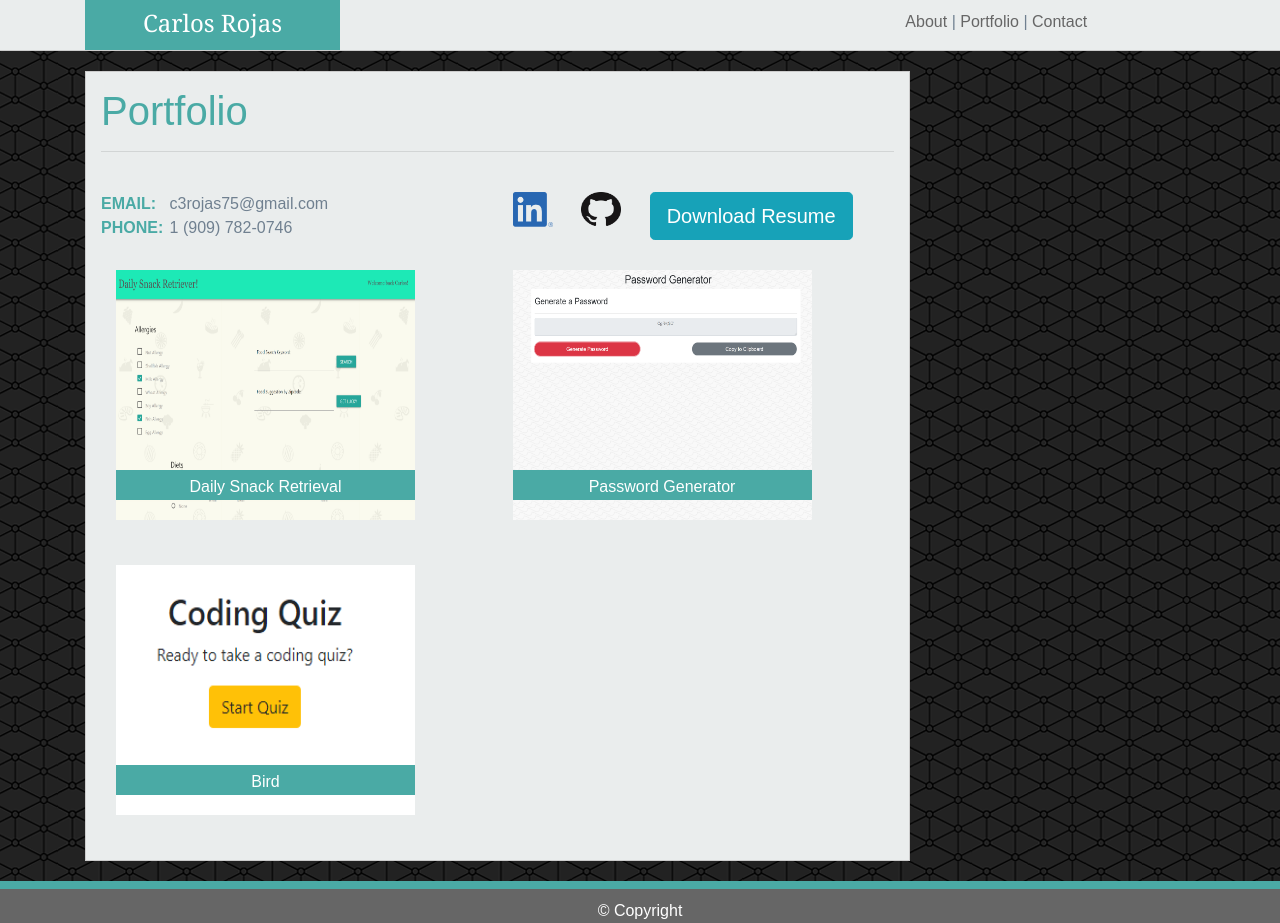
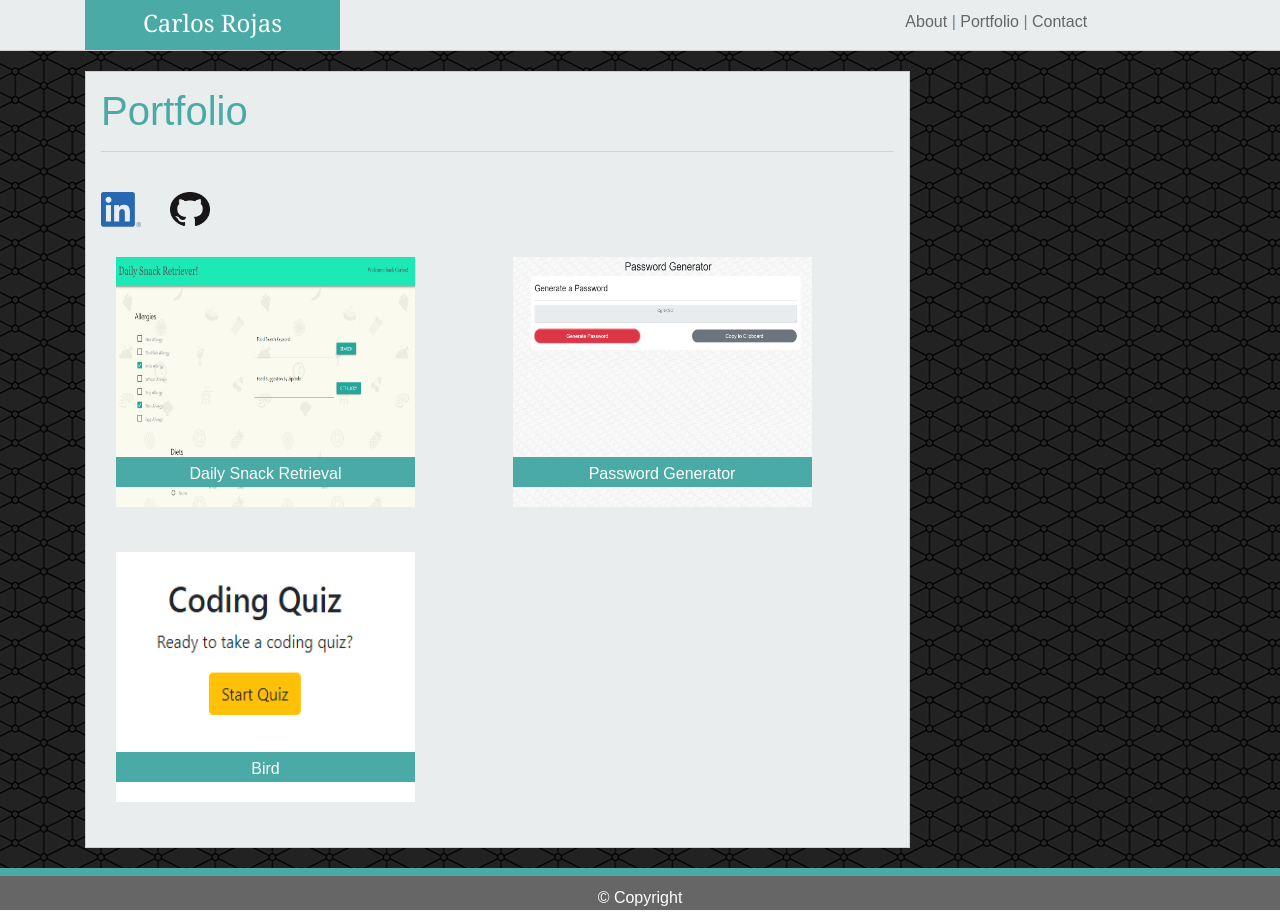
Before and after one commit to Carlos-Rojas-CA/Carlos-Rojas-CA.github.io, a plain HTML site: page portfolio.html in a window 1280 px wide. Drawn offline with nearby package versions, Linux system fonts and the light colour scheme.

Commit message:
Update portfolio.html

```diff
--- a/portfolio.html
+++ b/portfolio.html
@@ -43,26 +43,12 @@
         <hr>
         <br>
         <div class="row">
-            <div class="col-md-6 text-left">
-                <div class="row">
-                  <div class="email-color col-md-2"><strong>EMAIL:  </strong></div>
-                  <div class="email col-md-10">c3rojas75@gmail.com</div>
-                </div>
-                <div class="row">
-                    <div class="email-color col-md-2"><strong>PHONE:</strong></div>
-                    <div class="phone col-md-10">1 (909) 782-0746</div>
-                  </div>
-              </div>
           <div class="col-md-1 text-center">
             <a href="https://www.linkedin.com/in/carlos-rojas-9b1b9a112/"><img src="./assets/images/LI-In-Bug.png" width="40px" height="35px"></a>
           </div>
           <div class="col-md-1 text-center">
             <a href="https://github.com/Carlos-Rojas-CA?tab=repositories"><img src="./assets/images/GitHub-Mark-64px.png" width="40px" height="35px"></a>
           </div>
-          <div class="col-md-4">
-              <a href="./assets/download/Carlos Rojas Resume_11_7_19.pdf" download="Carlos_Rojas_Resume.pdf"><button class="btn btn-info btn-lg">Download Resume</button></a>
-            </div>
-          <a href="/images/myw3schoolsimage.jpg" download></a>
         </div>
         <div class="container">
         <div class="row space">
```
